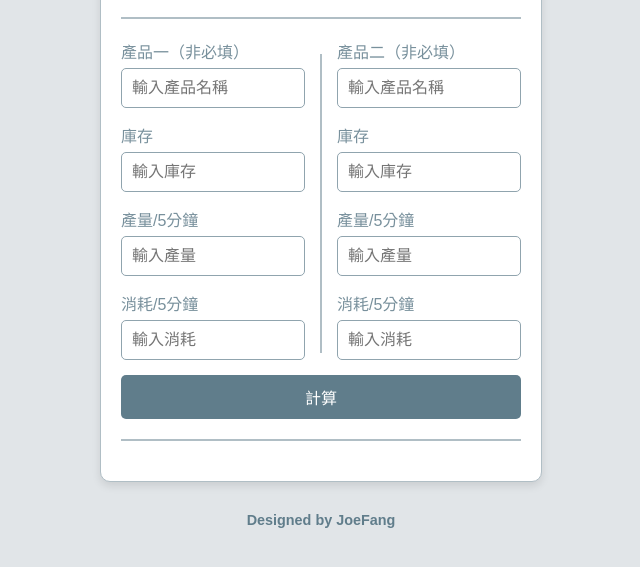
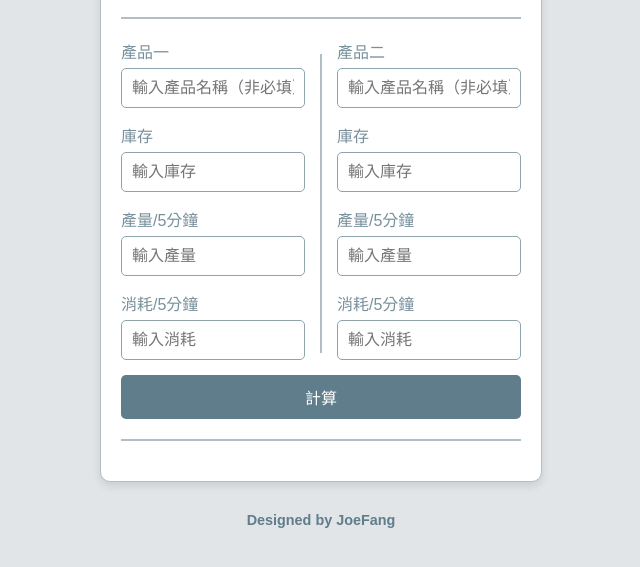
Before and after one commit to visvimjf/tw.github.io, a plain HTML site: page hs/index2.html in a window 1280 px wide. Shown: the part 91-658 px from the top of the page, without its empty margins (319-959 px from the left). Drawn offline with Linux system fonts and the light colour scheme.

Commit message:
Update index2.html

```diff
--- a/hs/index2.html
+++ b/hs/index2.html
@@ -120,8 +120,8 @@
             <div class="product">
 
                 <div class="input-group">
-                    <label for="product1">產品一（非必填）</label>
-                    <input type="text" id="product1" placeholder="輸入產品名稱">
+                    <label for="product1">產品一</label>
+                    <input type="text" id="product1" placeholder="輸入產品名稱（非必填）">
                 </div>
                 <div class="input-group">
                     <label for="inventory1">庫存</label>
@@ -143,8 +143,8 @@
             <div class="product">
 
                 <div class="input-group">
-                    <label for="product2">產品二（非必填）</label>
-                    <input type="text" id="product2" placeholder="輸入產品名稱">
+                    <label for="product2">產品二</label>
+                    <input type="text" id="product2" placeholder="輸入產品名稱（非必填）">
                 </div>
                 <div class="input-group">
                     <label for="inventory2">庫存</label>
```
